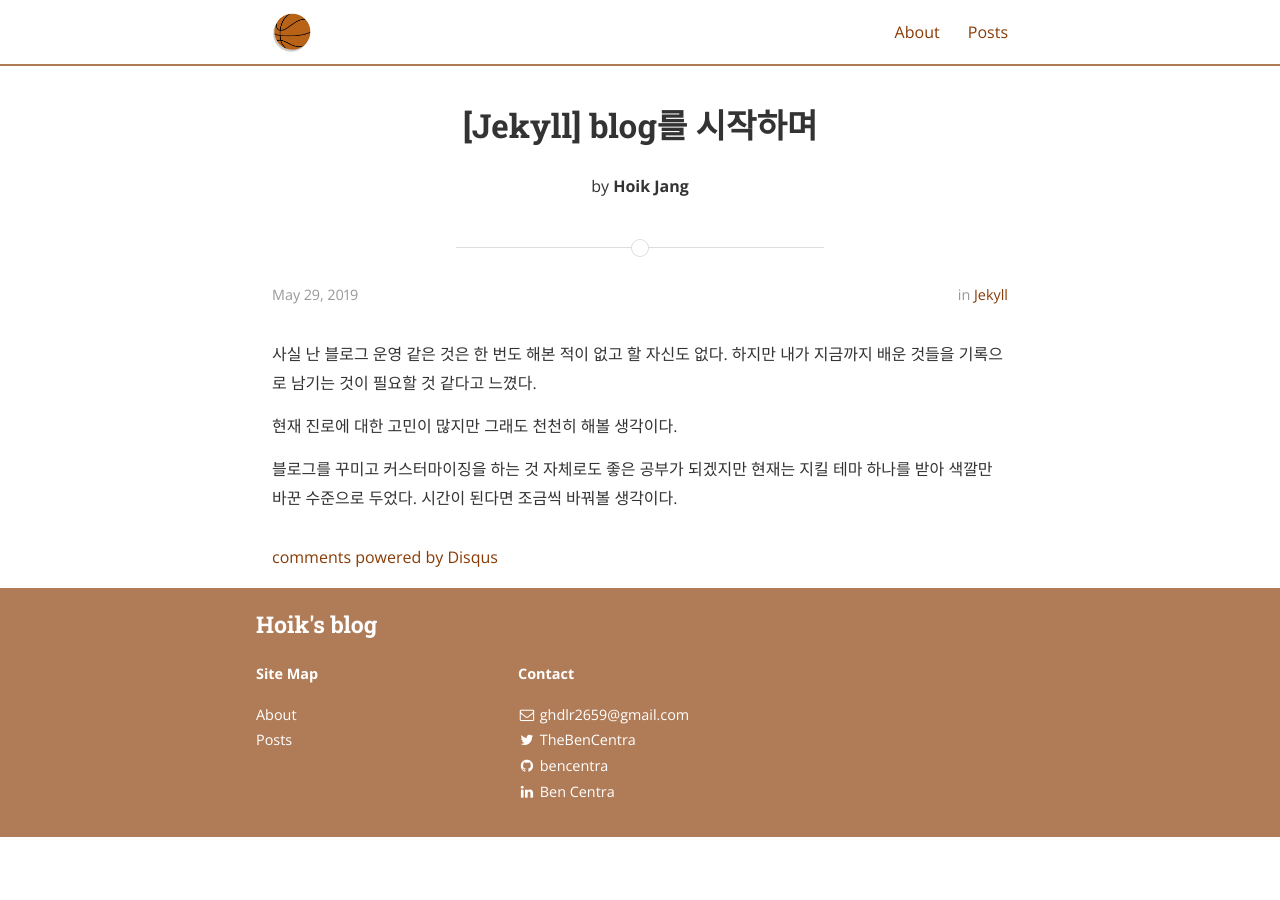
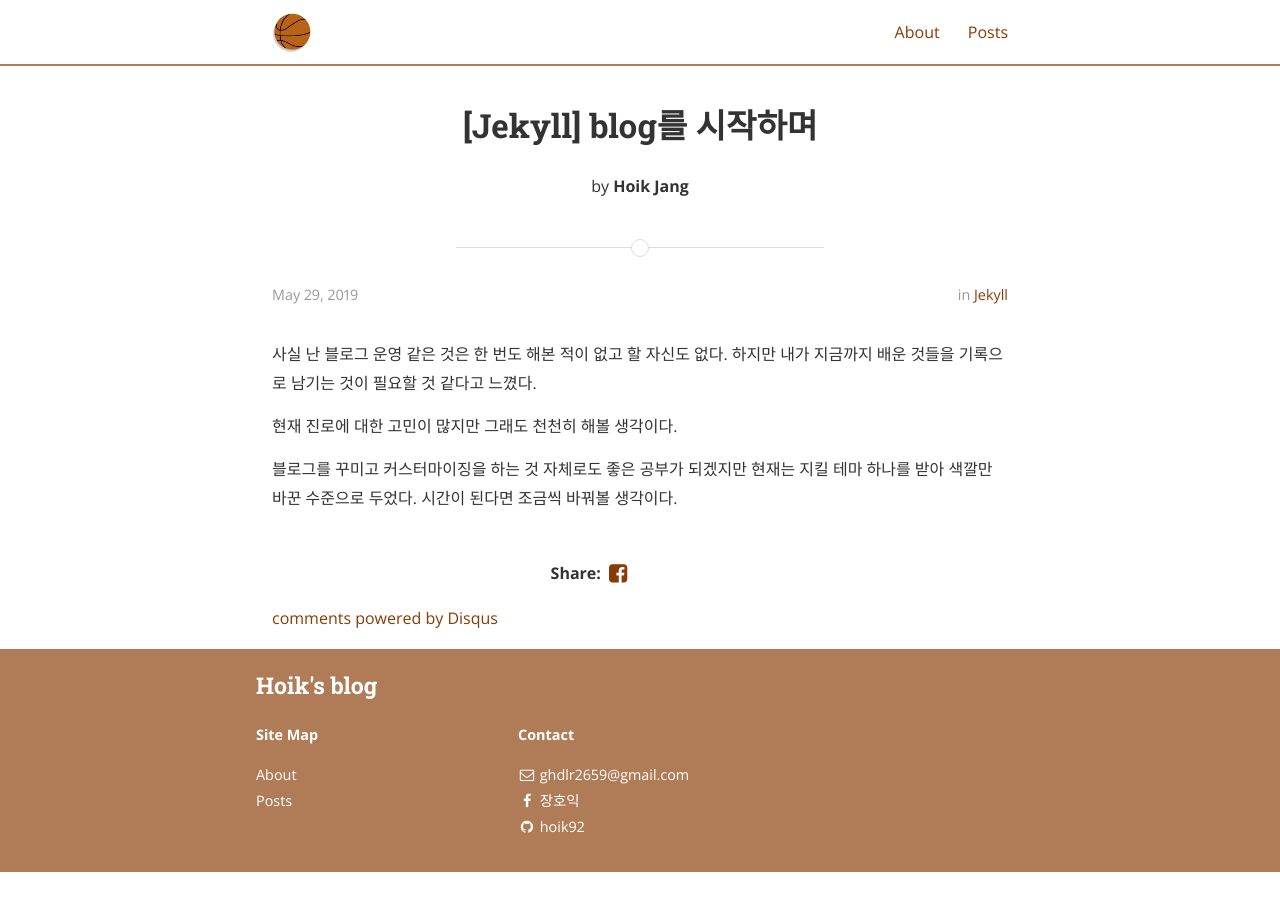
Before and after one commit to hoik92/hoik92.github.io, a Jekyll site: the page built from _posts/2019-05-29-Starting-blog.markdown, in a window 1280 px wide. Built offline with Jekyll 4.4.1, drawn with Linux system fonts in a browser that asks for light colours; nearby versions of some CDN libraries; comment, search, counter and statistics services are not loaded; some of the changed lines change nothing that is shown.

Commit message:
social 부분 수정

```diff
--- a/_config.yml
+++ b/_config.yml
@@ -77,117 +77,40 @@
 #     desc: Follow me on Twitter            # Description to display as link title, etc
 #     share: true                           # Include in the "Share" section of posts
 social:
-  - name: Twitter
-    icon: twitter
-    username: TheBenCentra
-    url: https://twitter.com/TheBenCentra
-    desc: Follow me on Twitter
-    share: true
-
   - name: Facebook
     icon: facebook
-    username: thebencentra
-    url:
+    username: "장호익"
+    url: https://facebook.com/hoik.jang.1
     desc: Friend me on Facebook
     share: true
 
   - name: GitHub
     icon: github
-    username: bencentra
-    url: https://github.com/bencentra
+    username: hoik92
+    url: https://github.com/hoik92
     desc: Fork me on GitHub
     share: false
 
-  - name: LinkedIn
-    icon: linkedin
-    username: Ben Centra
-    url: https://www.linkedin.com/pub/ben-centra/47/769/60a
-    desc: Connect with me on LinkedIn
-    share: true
+  # - name: LinkedIn
+  #   icon: linkedin
+  #   username: Ben Centra
+  #   url: https://www.linkedin.com/pub/ben-centra/47/769/60a
+  #   desc: Connect with me on LinkedIn
+  #   share: true
 
-  - name: Google+
-    icon: google-plus
-    username:
-    url:
-    desc: Add me to your Circles
-    share: true
+  # - name: Instagram
+  #   icon: instagram
+  #   username:
+  #   url:
+  #   desc: Follow me on Instagram
+  #   share: false
 
-  - name: YouTube
-    icon: youtube
-    username:
-    url:
-    desc: Subscribe on YouTube
-    share: false
-
-  - name: Instagram
-    icon: instagram
-    username:
-    url:
-    desc: Follow me on Instagram
-    share: false
-
-  - name: Pinterest
-    icon: pinterest
-    username:
-    url:
-    desc: Follow me on Pinterest
-    share: true
-
-  - name: SoundCloud
-    icon: soundcloud
-    username:
-    url:
-    desc: Follow me on SoundCloud
-    share: false
-
-  - name: Tumblr
-    icon: tumblr
-    username:
-    url:
-    desc: Follow me on Tumblr
-    share: false
-
-  - name: Steam
-    icon: steam
-    username:
-    url:
-    desc: Friend me on Steam
-    share: false
-
-  - name: Dribbble
-    icon: dribbble
-    username:
-    url:
-    desc: Follow me on Dribble
-    share: false
-
-  - name: Vimeo
-    icon: vimeo-square
-    username:
-    url:
-    desc: Follow me on Vimeo
-    share: false
-
-  - name: Vine
-    icon: vine
-    username:
-    url:
-    desc: Follow me on Vine
-    share: false
-
-  - name: Reddit
-    icon: reddit
-    username:
-    url:
-    desc: Share to Reddit
-    share: true
-
-  - name: "Hacker News"
-    icon: hacker-news
-    username:
-    url:
-    desc: Share to Hacker News
-    share: false
+  # - name: Reddit
+  #   icon: reddit
+  #   username:
+  #   url:
+  #   desc: Share to Reddit
+  #   share: true
 
 # Social sharing protocols
 # These are for automatically generating sharing metadata for FB and Twitter
--- a/_layouts/post.html
+++ b/_layouts/post.html
@@ -33,7 +33,7 @@ layout: default
   <p class="rss-subscribe text"><strong>Subscribe <a href="{{ "/feed.xml" | prepend: site.baseurl }}">via RSS</a></strong></p>
 </section> -->
 
-<!-- <section class="share">
+<section class="share">
   <span>Share: </span>
   {% for social in site.social %}
     {% capture full_url %}{{ site.url }}{{ site.baseurl }}{{ page.url }}{% endcapture %}
@@ -49,36 +49,9 @@ layout: default
         <i class="fa fa-{{ social.icon | remove_first: '-square' }}-square fa-lg"></i>
       </a>
     {% endif %}
-    {% if social.name == "Google+" and social.share == true %}
-      <a href="//plus.google.com/share?title={{ page.title | cgi_escape }}&url={{ full_url | cgi_escape}}"
-        onclick="window.open(this.href, '{{ social.icon }}-share', 'width=550,height=255');return false;">
-        <i class="fa fa-{{ social.icon | remove_first: '-square' }}-square fa-lg"></i>
-      </a>
-    {% endif %}
-    {% if social.name == "LinkedIn" and social.share == true %}
-      <a href="//www.linkedin.com/shareArticle?mini=true&url={{ full_url | cgi_escape}}"
-        onclick="window.open(this.href, '{{ social.icon }}-share', 'width=550,height=255');return false;">
-        <i class="fa fa-{{ social.icon | remove_first: '-square' }}-square fa-lg"></i>
-      </a>
-    {% endif %}
-    {% if social.name == "Pinterest" and social.share == true %}
-      <a href="//www.pinterest.com/pin/create/button/?description={{ page.title | cgi_escape }}&url={{ full_url | cgi_escape}}&media={{ site.url }}{% if page.cover %}{{ page.cover | prepend: site.baseurl  }}{% elsif site.cover %}{{ site.cover | prepend: site.baseurl }}{% else %}{{ site.logo | prepend: site.baseurl }}{% endif %}"
-        onclick="window.open(this.href, '{{ social.icon }}-share', 'width=550,height=255');return false;">
-        <i class="fa fa-{{ social.icon | remove_first: '-square' }}-square fa-lg"></i>
-      </a>
-    {% endif %}
-    {% if social.name == "Reddit" and social.share == true %}
-      <a href="//www.reddit.com/submit" onclick="window.location = '//www.reddit.com/submit?url=' + encodeURIComponent('{{ full_url }}') + '&title={{page.title}}'; return false">
-        <i class="fa fa-{{ social.icon | remove_first: '-square' }}-square fa-lg"></i>
-      </a>
-    {% endif %}
-    {% if social.name == "Hacker News" and social.share == true %}
-      <a href="//news.ycombinator.com/submitlink" onclick="window.location = '//news.ycombinator.com/submitlink?u=' + encodeURIComponent('{{ full_url }}') + '&t={{page.title}}'; return false">
-        <i class="fa fa-{{ social.icon | remove_first: '-square' }} fa-lg"></i>
-      </a>
-    {% endif %}
   {% endfor %}
-</section> -->
+</section>
+
 {% if site.inter_post_navigation == true %}
 	<section class="post-navigation">
 		<span class="prev-post">
```
